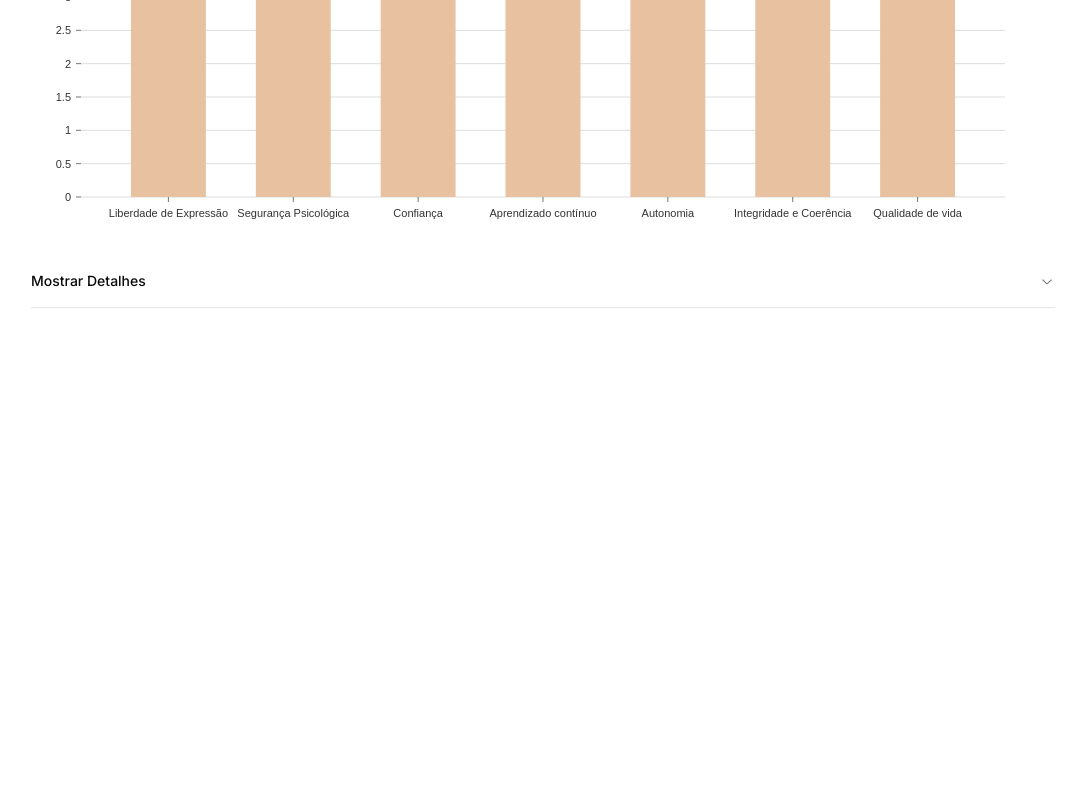
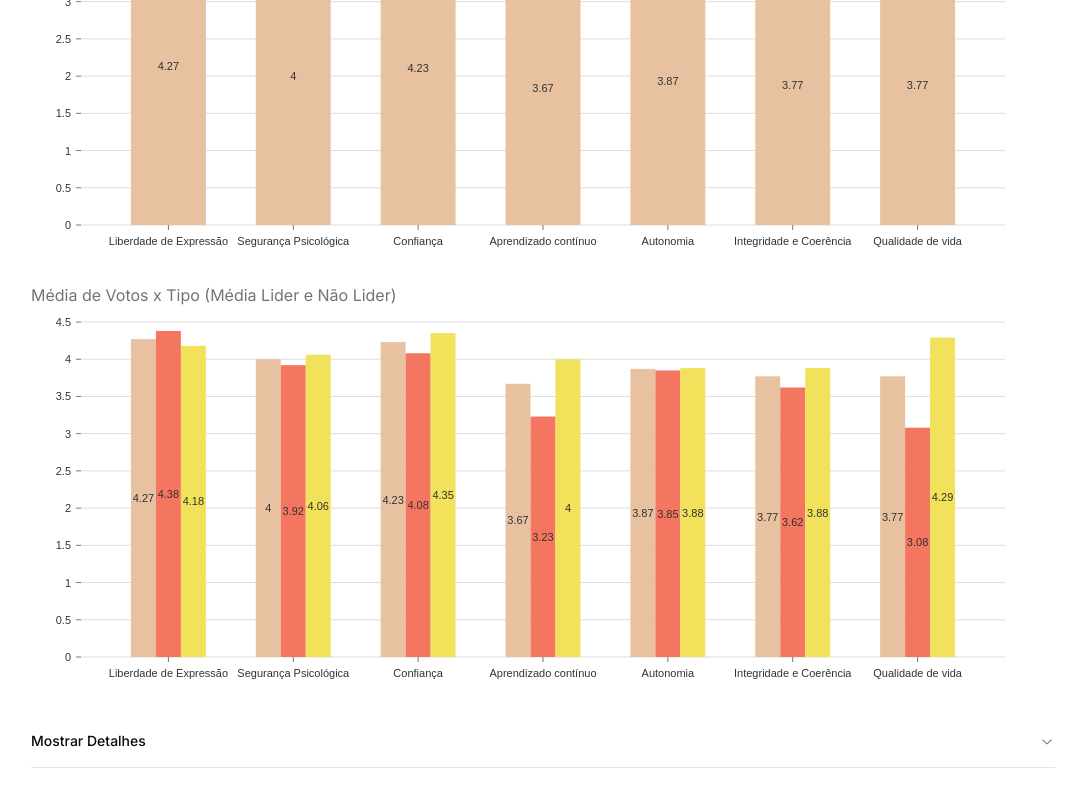
Before and after one commit to jpbmoura/d3-dna, a Next.js app: page / in a window 1280 px wide. Shown: the part 293-1093 px from the top of the page, without its empty margins (97-1180 px from the left). Before the commit the page ends 800 px from the top, so only its background shows below. Built offline with nearby package versions, Linux system fonts and the light colour scheme.

Commit message:
add chart by type of user

```diff
--- a/src/app/page.tsx
+++ b/src/app/page.tsx
@@ -16,8 +16,22 @@ import Chart from "react-google-charts";
 export default function Home() {
   const scoreInitalValue = {
     average: 0,
-    min: 0,
-    max: 0,
+    leaderAverage: 0,
+    notLeaderAverage: 0,
+    asLeader: {
+      "1": 0,
+      "2": 0,
+      "3": 0,
+      "4": 0,
+      "5": 0,
+    },
+    asNotLeader: {
+      "1": 0,
+      "2": 0,
+      "3": 0,
+      "4": 0,
+      "5": 0,
+    },
     scores: {
       "1": 0,
       "2": 0,
@@ -61,6 +75,8 @@ export default function Home() {
   React.useEffect(() => {
     prepareDataForChart();
   }, []);
+
+  console.log(freedomOfSpeechData);
   return (
     <main className="max-w-5xl mx-auto pt-12 px-8 lg:px-0">
       <header className="flex justify-between items-center">
@@ -71,8 +87,10 @@ export default function Home() {
       </header>
 
       <section className="my-8 space-y-2">
-        <span className="underline">Relações</span>
+        <h2 className="underline text-lg">Relações</h2>
 
+        <div>
+          <span className="text-neutral-500">Média de Votos x Tipo</span>
           <div className="h-[400px] w-full">
             <BarChart
               data={[
@@ -108,6 +126,66 @@ export default function Home() {
               keys={["value"]}
               index="key"
             />
+          </div>
+        </div>
+
+        <div>
+          <span className="text-neutral-500">
+            Média de Votos x Tipo (Média Lider e Não Lider)
+          </span>
+          <div className="h-[400px] w-full">
+            <BarChart
+              data={[
+                {
+                  key: "Liberdade de Expressão",
+                  average: freedomOfSpeechData.average.toFixed(2),
+                  leader: freedomOfSpeechData.leaderAverage.toFixed(2),
+                  isNotLeader: freedomOfSpeechData.notLeaderAverage.toFixed(2),
+                },
+                {
+                  key: "Segurança Psicológica",
+                  average: psychologicalSafetyData.average.toFixed(2),
+                  leader: psychologicalSafetyData.leaderAverage.toFixed(2),
+                  isNotLeader:
+                    psychologicalSafetyData.notLeaderAverage.toFixed(2),
+                },
+                {
+                  key: "Confiança",
+                  average: reliabilityData.average.toFixed(2),
+                  leader: reliabilityData.leaderAverage.toFixed(2),
+                  isNotLeader: reliabilityData.notLeaderAverage.toFixed(2),
+                },
+                {
+                  key: "Aprendizado contínuo",
+                  average: continuousLearningData.average.toFixed(2),
+                  leader: continuousLearningData.leaderAverage.toFixed(2),
+                  isNotLeader:
+                    continuousLearningData.notLeaderAverage.toFixed(2),
+                },
+                {
+                  key: "Autonomia",
+                  average: autonomyData.average.toFixed(2),
+                  leader: autonomyData.leaderAverage.toFixed(2),
+                  isNotLeader: autonomyData.notLeaderAverage.toFixed(2),
+                },
+                {
+                  key: "Integridade e Coerência",
+                  average: integrityAndCoherenceData.average.toFixed(2),
+                  leader: integrityAndCoherenceData.leaderAverage.toFixed(2),
+                  isNotLeader:
+                    integrityAndCoherenceData.notLeaderAverage.toFixed(2),
+                },
+                {
+                  key: "Qualidade de vida",
+                  average: qualityOfLife.average.toFixed(2),
+                  leader: qualityOfLife.leaderAverage.toFixed(2),
+                  isNotLeader: qualityOfLife.notLeaderAverage.toFixed(2),
+                },
+              ]}
+              keys={["average", "leader", "isNotLeader"]}
+              index="key"
+            />
+          </div>
         </div>
 
         <Accordion type="single" collapsible>
--- a/src/components/shared/barChart.tsx
+++ b/src/components/shared/barChart.tsx
@@ -20,12 +20,12 @@ const BarChart = ({
       data={data}
       keys={keys}
       indexBy={index}
-      margin={{ top: 50, right: 50, bottom: 50, left: 50 }}
+      margin={{ top: 15, right: 50, bottom: 50, left: 50 }}
       padding={0.4}
       valueScale={{ type: "linear" }}
+      groupMode="grouped"
       colors={color}
       animate={true}
-      enableLabel={false}
       axisTop={null}
       axisRight={null}
       axisLeft={{
--- a/src/helpers/functions/formatScores.ts
+++ b/src/helpers/functions/formatScores.ts
@@ -1,10 +1,75 @@
 export const formatScores = (data: any, prevState: any, field: string) => {
+  const isLeader = data.filter(
+    (item: any) => item["Você possui papel de liderança na Going2?"] !== "Não"
+  );
+  const isNotLeader = data.filter(
+    (item: any) => item["Você possui papel de liderança na Going2?"] === "Não"
+  );
+
   return {
     average:
       data.reduce((acc: number, item: any) => acc + item[field], 0) /
       data.length,
-    min: Math.min(...data.map((item: any) => item[field])),
-    max: Math.max(...data.map((item: any) => item[field])),
+    leaderAverage:
+      isLeader.reduce((acc: number, item: any) => acc + item[field], 0) /
+      isLeader.length,
+    notLeaderAverage:
+      isNotLeader.reduce((acc: number, item: any) => acc + item[field], 0) /
+      isNotLeader.length,
+    asLeader: {
+      "1": data.filter(
+        (item: any) =>
+          item[field] === 1 &&
+          item["Você possui papel de liderança na Going2?"] !== "Não"
+      ).length,
+      "2": data.filter(
+        (item: any) =>
+          item[field] === 2 &&
+          item["Você possui papel de liderança na Going2?"] !== "Não"
+      ).length,
+      "3": data.filter(
+        (item: any) =>
+          item[field] === 3 &&
+          item["Você possui papel de liderança na Going2?"] !== "Não"
+      ).length,
+      "4": data.filter(
+        (item: any) =>
+          item[field] === 4 &&
+          item["Você possui papel de liderança na Going2?"] !== "Não"
+      ).length,
+      "5": data.filter(
+        (item: any) =>
+          item[field] === 5 &&
+          item["Você possui papel de liderança na Going2?"] !== "Não"
+      ).length,
+    },
+    asNotLeader: {
+      "1": data.filter(
+        (item: any) =>
+          item[field] === 1 &&
+          item["Você possui papel de liderança na Going2?"] === "Não"
+      ).length,
+      "2": data.filter(
+        (item: any) =>
+          item[field] === 2 &&
+          item["Você possui papel de liderança na Going2?"] === "Não"
+      ).length,
+      "3": data.filter(
+        (item: any) =>
+          item[field] === 3 &&
+          item["Você possui papel de liderança na Going2?"] === "Não"
+      ).length,
+      "4": data.filter(
+        (item: any) =>
+          item[field] === 4 &&
+          item["Você possui papel de liderança na Going2?"] === "Não"
+      ).length,
+      "5": data.filter(
+        (item: any) =>
+          item[field] === 5 &&
+          item["Você possui papel de liderança na Going2?"] === "Não"
+      ).length,
+    },
     scores: {
       "1": data.filter((item: any) => item[field] === 1).length,
       "2": data.filter((item: any) => item[field] === 2).length,
```
Lines whose indentation alone changed are shown as unchanged.
